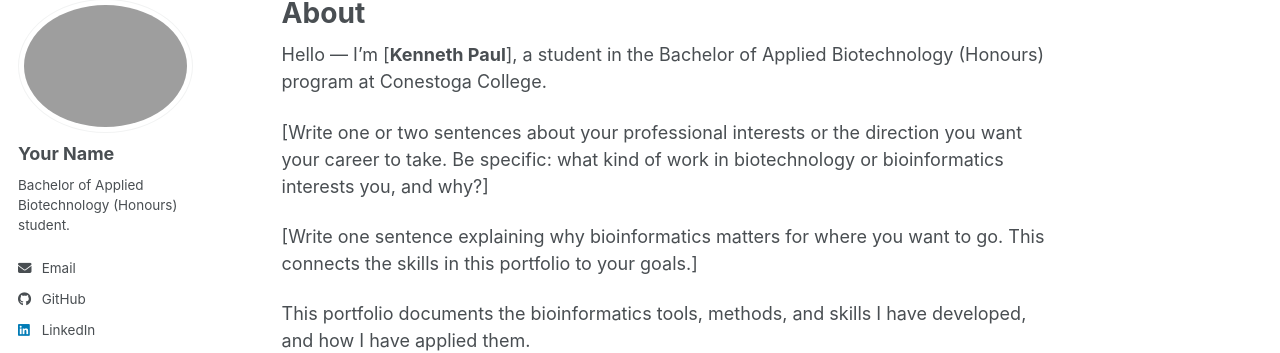
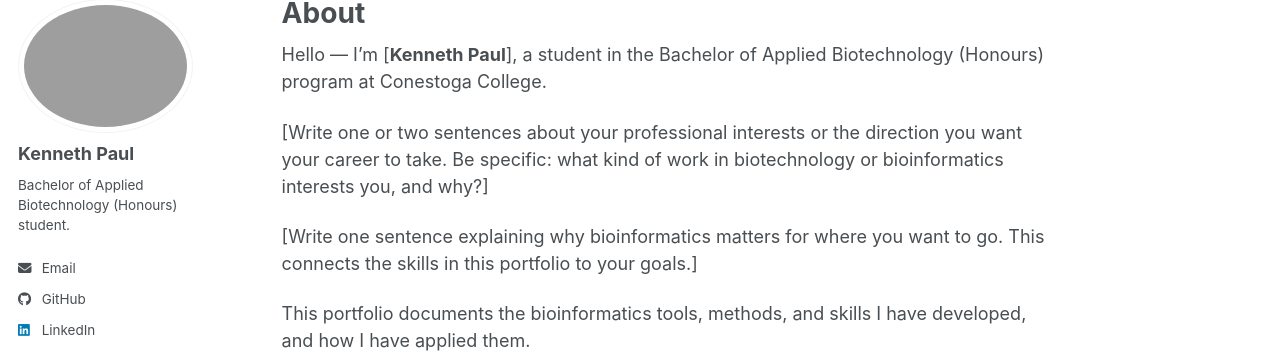
Before and after one commit to kpaul007/biot74000-portfolio, a Jekyll site: the page built from _pages/about.md, in a window 1280 px wide. Shown: the part 102-455 px from the top of the page. Built offline with Jekyll 4.4.1, drawn with Linux system fonts in a browser that asks for light colours; a script bundle is joined from its source files by our own code; library files that are not in the unit come from our copies.

Commit message:
Edited file to set up my site configuration

```diff
--- a/_config.yml
+++ b/_config.yml
@@ -41,7 +41,7 @@ repository: "kpaul007/biot74000-portfolio"
 #  YOUR PROFILE (appears in the sidebar on every page)
 # -------------------------------------------------------------------
 author:
-  name: "Your Name"
+  name: "Kenneth Paul"
   bio: "Bachelor of Applied Biotechnology (Honours) student."
   # To add a profile photo: upload a square image to the images/ folder,
   # then put its filename here (e.g. "profile.jpg"). Leave blank for no photo.
```
